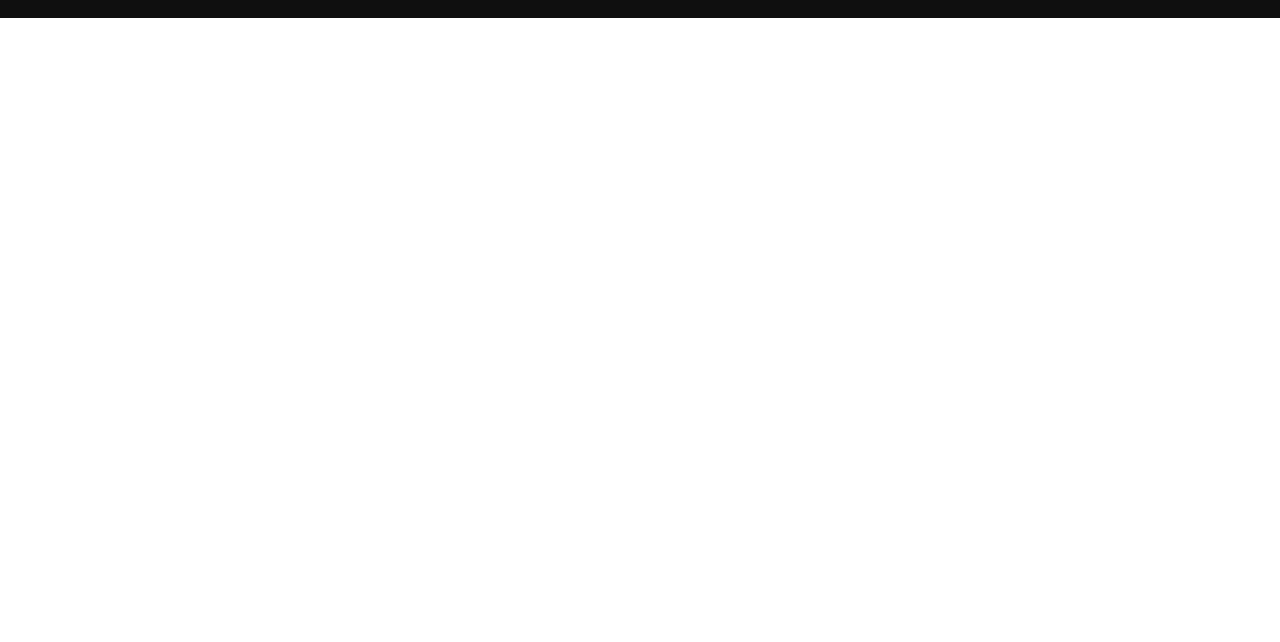
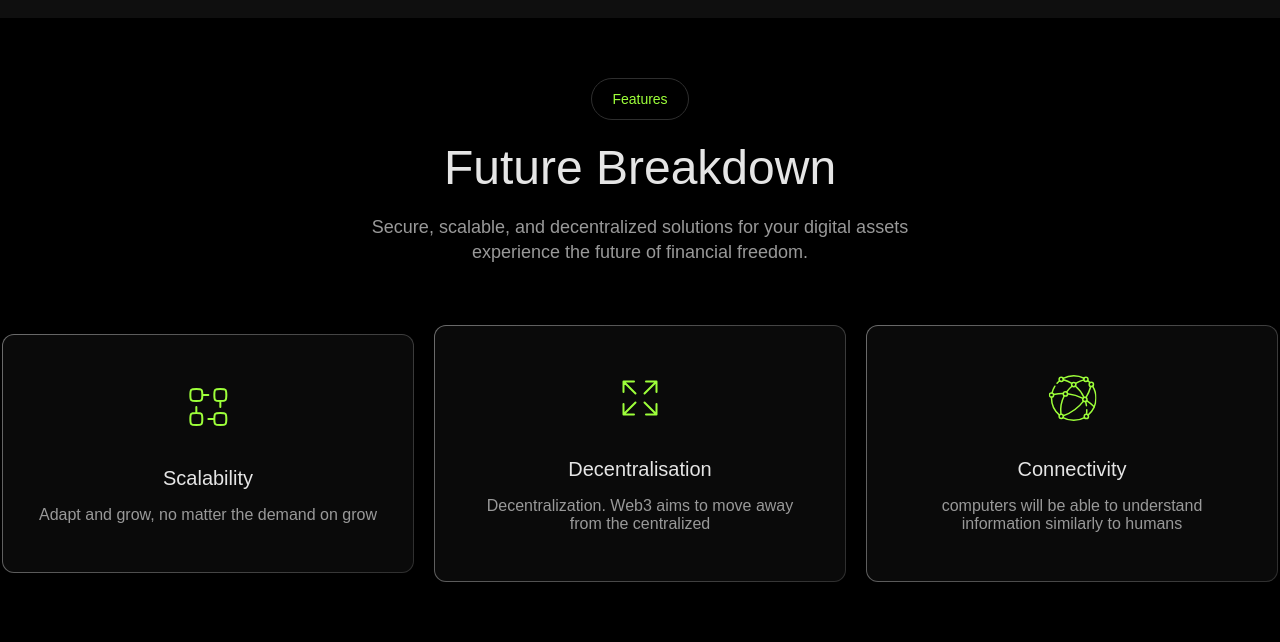
Before and after one commit to gabriela-agbl/NEOFI, a plain HTML site: page index.html in a window 1280 px wide. Shown: the part 826-1468 px from the top of the page. Before the commit the page ends 844 px from the top, so only its background shows below. Drawn offline with Linux system fonts and the light colour scheme; a web font is replaced by a local one.

Commit message:
feat: Adicionando section features e estilizando ela

```diff
--- a/index.html
+++ b/index.html
@@ -63,5 +63,43 @@
             <img src="./src/assets/images/Logoipsum5.svg" alt="">
         </div>
     </section>
+
+    <section class="features">
+        <div class="feature_text-button">
+            <button class="top_button">Features</button>
+
+            <h2>Future Breakdown</h2>
+            <p>Secure, scalable, and decentralized solutions for your digital assets experience the future of financial freedom.</p>
+        </div>
+
+        <div class="feature_boxes">
+            <div class="feature_box">
+                <img src="./src/assets/images/Icon-escalabilidade.svg" alt="">
+
+                <div class="feature_box-text">
+                    <h3>Scalability</h3>
+                    <p>Adapt and grow, no matter the demand on grow</p>
+                </div>
+            </div>
+
+            <div class="feature_box">
+                <img src="./src/assets/images/Icon-descentralizado.svg" alt="">
+
+                <div class="feature_box-text">
+                    <h3>Decentralisation</h3>
+                    <p>Decentralization. Web3 aims to move away from the centralized</p>
+                </div>
+            </div>
+
+            <div class="feature_box">
+                <img src="./src/assets/images/Icon-conexao.svg" alt="">
+
+                <div class="feature_box-text">
+                    <h3>Connectivity</h3>
+                    <p>computers will be able to understand information similarly to humans</p>
+                </div>
+            </div>
+        </div>
+    </section>
 </body>
 </html>
--- a/src/styles/style.css
+++ b/src/styles/style.css
@@ -188,3 +188,107 @@ main .main_text-button .main_button-wrapper button{
     align-items: center;
     gap: 50px;
 }
+/* --------------------FEATURES-------------------- */
+.features{
+    display: flex;
+    flex-direction: column;
+    justify-content: center;
+    align-items: center;
+    gap: 60px;
+
+    padding: 60px 0;
+
+    background-color: black;
+}
+
+.features .feature_text-button{
+    display: flex;
+    flex-direction: column;
+    align-items: center;
+    gap: 20px;
+}
+
+.top_button{
+    font-size: 14px;
+    font-weight: 400;
+    font-family: var(--font-alexandria);
+
+    border: 1.5px solid #2E2E2E;
+
+    border-radius: 24px;
+
+    padding: 12px 20px;
+
+    color: var(--color-green);
+}
+
+.features .feature_text-button h2{
+    font-size: 48px;
+    font-weight: 400;
+
+    color: var(--color-white);
+}
+
+.features .feature_text-button p{
+    width: 600px;
+
+    font-size: 18px;
+    font-weight: 400;
+
+    text-align: center;
+
+    line-height: 140%;
+
+    color: var(--color-gray1);
+}
+
+.features .feature_boxes{
+    display: flex;
+    justify-content: center;
+    align-items: center;
+    gap: 20px;
+}
+
+.features .feature_boxes .feature_box{
+    display: flex;
+    flex-direction: column;
+    justify-content: center;
+    align-items: center;
+    gap: 36px;
+
+    text-align: center;
+
+    padding: 48px 36px;
+
+    border: 1px solid transparent;
+
+    border-radius: 12px;
+
+    background:
+    linear-gradient(rgb(10, 10, 10), rgb(10, 10, 10)) padding-box,
+    linear-gradient(116deg,rgba(179, 179, 179, 0.6), rgba(77, 77, 77, 0.6)) border-box;
+}
+
+.features .feature_boxes .feature_box .feature_box-text{
+    display: flex;
+    flex-direction: column;
+    justify-content: center;
+    align-items: center;
+    gap: 16px;
+}
+
+.features .feature_boxes .feature_box .feature_box-text h3{
+    font-size: 20px;
+    font-weight: 300;
+
+    color: var(--color-white);
+}
+
+.features .feature_boxes .feature_box .feature_box-text p{
+    width: 338px;
+
+    font-size: 16px;
+    font-weight: 400;
+
+    color: var(--color-gray1);
+}
```
Also changed, not shown: src/assets/images/Icon-conexao.svg (added), src/assets/images/Icon-descentralizado.svg (added), src/assets/images/Icon-escalabilidade.svg (added).
